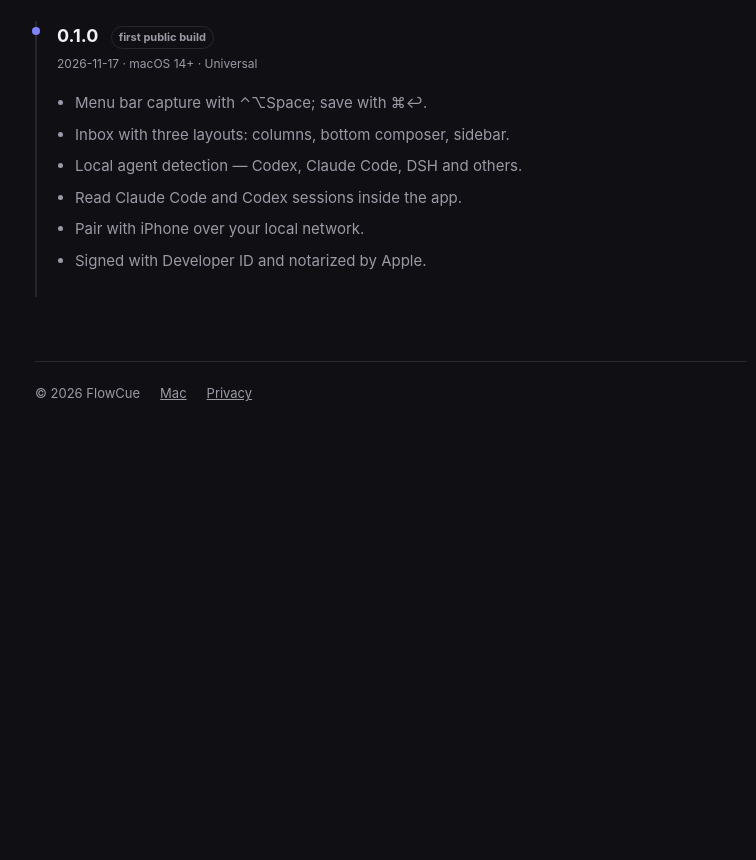
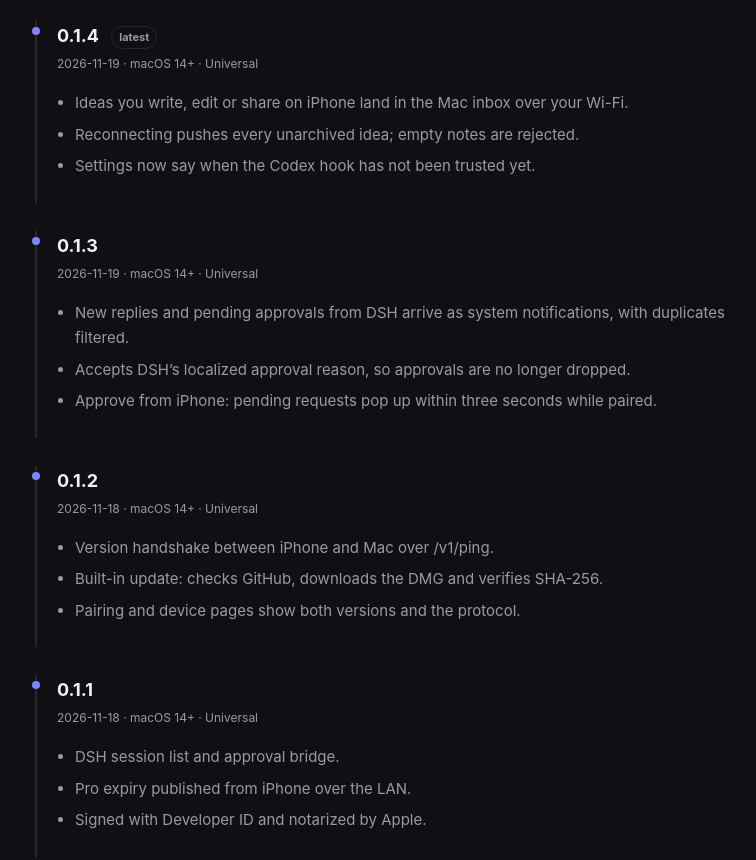
Before and after one commit to Jorgut/flowcue, a plain HTML site: page site/changelog/index.html in a window 1280 px wide. Shown: the part 200-1060 px from the top of the page, without its empty margins (249-1005 px from the left). Before the commit the page ends 800 px from the top, so only its background shows below. Drawn offline with Linux system fonts and the light colour scheme.

Commit message:
docs(changelog): 0.1.1–0.1.4 条目

```diff
--- a/site/changelog/index.html
+++ b/site/changelog/index.html
@@ -39,6 +39,46 @@
   <p class="updated" data-i18n="subtitle">What changed, and when.</p>
 
   <div class="entry">
+    <h2>0.1.4 <span class="tag" data-i18n="tag.latest">latest</span></h2>
+    <div class="when">2026-11-19 · macOS 14+ · Universal</div>
+    <ul>
+      <li data-i18n="v4.1">Ideas you write, edit or share on iPhone land in the Mac inbox over your Wi-Fi.</li>
+      <li data-i18n="v4.2">Reconnecting pushes every unarchived idea; empty notes are rejected.</li>
+      <li data-i18n="v4.3">Settings now say when the Codex hook has not been trusted yet.</li>
+    </ul>
+  </div>
+
+  <div class="entry">
+    <h2>0.1.3</h2>
+    <div class="when">2026-11-19 · macOS 14+ · Universal</div>
+    <ul>
+      <li data-i18n="v3.1">New replies and pending approvals from DSH arrive as system notifications, with duplicates filtered.</li>
+      <li data-i18n="v3.2">Accepts DSH’s localized approval reason, so approvals are no longer dropped.</li>
+      <li data-i18n="v3.3">Approve from iPhone: pending requests pop up within three seconds while paired.</li>
+    </ul>
+  </div>
+
+  <div class="entry">
+    <h2>0.1.2</h2>
+    <div class="when">2026-11-18 · macOS 14+ · Universal</div>
+    <ul>
+      <li data-i18n="v2.1">Version handshake between iPhone and Mac over /v1/ping.</li>
+      <li data-i18n="v2.2">Built-in update: checks GitHub, downloads the DMG and verifies SHA-256.</li>
+      <li data-i18n="v2.3">Pairing and device pages show both versions and the protocol.</li>
+    </ul>
+  </div>
+
+  <div class="entry">
+    <h2>0.1.1</h2>
+    <div class="when">2026-11-18 · macOS 14+ · Universal</div>
+    <ul>
+      <li data-i18n="v1.9">DSH session list and approval bridge.</li>
+      <li data-i18n="v1.8">Pro expiry published from iPhone over the LAN.</li>
+      <li data-i18n="v1.7">Signed with Developer ID and notarized by Apple.</li>
+    </ul>
+  </div>
+
+  <div class="entry">
     <h2>0.1.0 <span class="tag" data-i18n="tag.first">first public build</span></h2>
     <div class="when">2026-11-17 · macOS 14+ · Universal</div>
     <ul>
@@ -63,6 +103,19 @@ const I18N = {
   en: {
     "nav.mac":"Mac","nav.privacy":"Privacy","title":"Changelog","subtitle":"What changed, and when.",
     "tag.first":"first public build",
+    "tag.latest":"latest",
+    "v4.1":"Ideas you write, edit or share on iPhone land in the Mac inbox over your Wi-Fi.",
+    "v4.2":"Reconnecting pushes every unarchived idea; empty notes are rejected.",
+    "v4.3":"Settings now say when the Codex hook has not been trusted yet.",
+    "v3.1":"New replies and pending approvals from DSH arrive as system notifications, with duplicates filtered.",
+    "v3.2":"Accepts DSH’s localized approval reason, so approvals are no longer dropped.",
+    "v3.3":"Approve from iPhone: pending requests pop up within three seconds while paired.",
+    "v2.1":"Version handshake between iPhone and Mac over /v1/ping.",
+    "v2.2":"Built-in update: checks GitHub, downloads the DMG and verifies SHA-256.",
+    "v2.3":"Pairing and device pages show both versions and the protocol.",
+    "v1.9":"DSH session list and approval bridge.",
+    "v1.8":"Pro expiry published from iPhone over the LAN.",
+    "v1.7":"Signed with Developer ID and notarized by Apple.",
     "v1.1":"Menu bar capture with ⌃⌥Space; save with ⌘↩.",
     "v1.2":"Inbox with three layouts: columns, bottom composer, sidebar.",
     "v1.3":"Local agent detection — Codex, Claude Code, DSH and others.",
@@ -73,6 +126,19 @@ const I18N = {
   zh: {
     "nav.mac":"Mac","nav.privacy":"隐私","title":"更新日志","subtitle":"改了哪些，什么时候。",
     "tag.first":"首个公开版本",
+    "tag.latest":"最新",
+    "v4.1":"iPhone 上新建、编辑或分享的想法，会通过局域网落到 Mac 收件箱。",
+    "v4.2":"重新连接时补推所有未归档想法；空内容会被拒绝。",
+    "v4.3":"设置里会提示 Codex hook 尚未被信任。",
+    "v3.1":"DSH 的新回复与待审批以系统通知提醒，并做了降噪。",
+    "v3.2":"兼容 DSH 的多语言审批原因，审批不再被整条丢弃。",
+    "v3.3":"手机审批：配对后待审批会在三秒内弹出。",
+    "v2.1":"iPhone 与 Mac 通过 /v1/ping 做版本握手。",
+    "v2.2":"内置更新：检查 GitHub、下载 DMG 并校验 SHA-256。",
+    "v2.3":"配对页与设备页显示两端版本和协议号。",
+    "v1.9":"DSH 会话列表与审批桥接。",
+    "v1.8":"Pro 到期时间由 iPhone 经局域网推送。",
+    "v1.7":"Developer ID 签名，已通过 Apple 公证。",
     "v1.1":"菜单栏随手记 ⌃⌥Space，⌘↩ 保存。",
     "v1.2":"收件箱三种布局：三栏、底部输入、侧栏。",
     "v1.3":"本机 agent 检测 —— Codex、Claude Code、DSH 等。",
```
